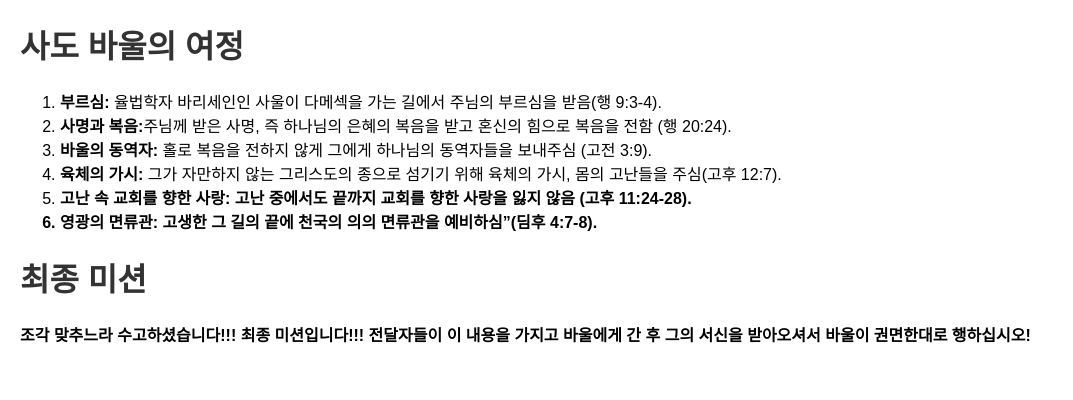
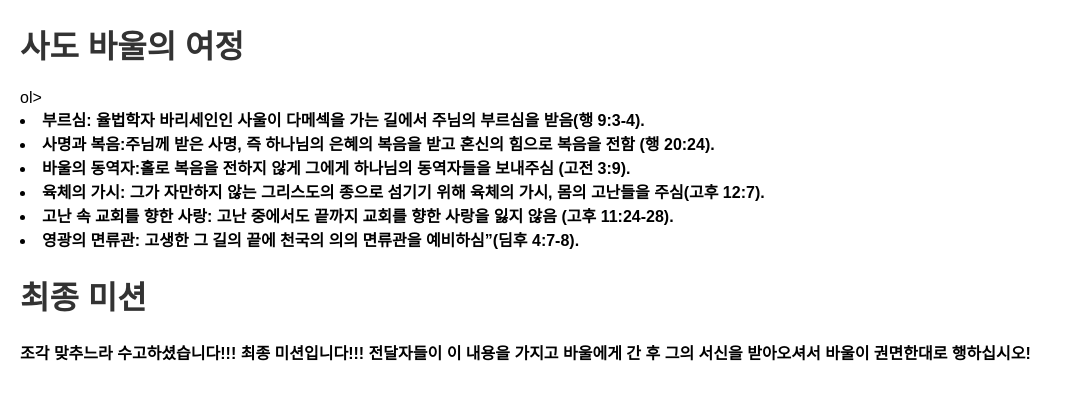
Before and after one commit to everydai365/Apostle_Paul_Mission, a plain HTML site: page index.html in a window 1280 px wide. Shown: the whole page, without its empty margins (0-1073 px from the left). Drawn offline with Linux system fonts and the light colour scheme.

Commit message:
Update index.html

```diff
--- a/index.html
+++ b/index.html
@@ -20,15 +20,15 @@
 <body>
 <h1>사도 바울의 여정</h1>
 
-      <ol>
-        <li> <strong>부르심: </strong>율법학자 바리세인인 사울이 다메섹을 가는 길에서 주님의 부르심을 받음(행 9:3-4).</li>
-        <li><strong>사명과 복음:</strong>주님께 받은 사명, 즉 하나님의 은혜의 복음을 받고 혼신의 힘으로 복음을 전함 (행 20:24).</li>
-        <li><strong>바울의 동역자:</strong> 홀로 복음을 전하지 않게 그에게 하나님의 동역자들을 보내주심 (고전 3:9).</li>
-        <li><strong>육체의 가시:</strong> 그가 자만하지 않는 그리스도의 종으로 섬기기 위해 육체의 가시, 몸의 고난들을 주심(고후 12:7).</li>
+</body>ol>
+        <li><strong>부르심: 율법학자 바리세인인 사울이 다메섹을 가는 길에서 주님의 부르심을 받음(행 9:3-4).</li>
+        <li><strong>사명과 복음:주님께 받은 사명, 즉 하나님의 은혜의 복음을 받고 혼신의 힘으로 복음을 전함 (행 20:24).</li>
+        <li><strong>바울의 동역자:홀로 복음을 전하지 않게 그에게 하나님의 동역자들을 보내주심 (고전 3:9).</li>
+        <li><strong>육체의 가시: 그가 자만하지 않는 그리스도의 종으로 섬기기 위해 육체의 가시, 몸의 고난들을 주심(고후 12:7).</li>
 
         <li><strong>고난 속 교회를 향한 사랑: 고난 중에서도 끝까지 교회를 향한 사랑을 잃지 않음 (고후 11:24-28).</li>
 
-        <li><strong>영광의 면류관:</strong> 고생한 그 길의 끝에 천국의 의의 면류관을 예비하심”(딤후 4:7-8).</li>
+        <li><strong>영광의 면류관: 고생한 그 길의 끝에 천국의 의의 면류관을 예비하심”(딤후 4:7-8).</li>
     </ol>
 
     <h1>최종 미션</h1>
```
